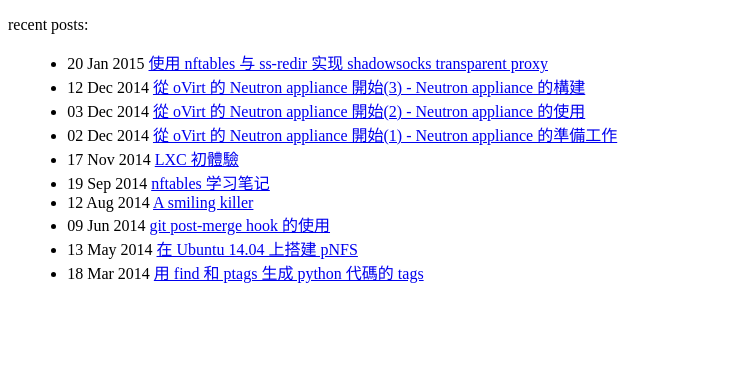
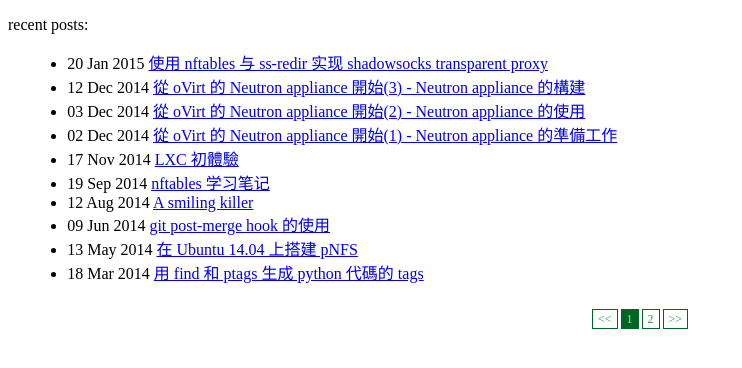
Before and after one commit to huntxu/huntxu.github.io, a Jekyll site: the page built from index.html, in a window 1280 px wide. Shown: the top 368 px of the page, without its empty margins (0-742 px from the left). Built offline with Jekyll 4.4.1, drawn with Linux system fonts in a browser that asks for light colours; Markdown is read by kramdown in place of the engine named in the settings; the list of posts is cut into pages by our own code.

Commit message:
blog: paginate the posts
Signed-off-by: huntxu <mhuntxu@gmail.com>

```diff
--- a/_config.yml
+++ b/_config.yml
@@ -3,6 +3,9 @@ description: 伤情处，高城望断，灯火已黄昏…
 url: http://huntxu.github.io
 
 timezone: Asia/Hong_Kong
+
+paginate: 10
+paginate_path: "page:num"
 
 permalink: /:year-:month-:day-:title.html
 
--- a/css/post.css
+++ b/css/post.css
@@ -31,6 +31,30 @@
 
 /* Generated by Paletton.com Â© 2002-2014 */
 /* http://paletton.com */
+
+.pagination {
+    text-align: center;
+    margin: 20px 30px;
+    font-size: 12px;
+    line-height: 30px;
+}
+
+.pagination span, .pagination a {
+    border: 1px solid #006422;
+    padding: 2px 5px;
+    text-decoration: none;
+    color: #289B4F;
+}
+
+.pagination a:hover {
+    background-color: #0B8133;
+    color: #AAD5B9;
+}
+
+.pagination span.current-page {
+    background-color: #006422;
+    color: #AAD5B9;
+}
 
 .post {
     background-color: #024155;
--- a/index.html
+++ b/index.html
@@ -5,7 +5,39 @@ title: Hunt's blog
 
 <p>recent posts:</p>
 <ul>
-    {% for post in site.posts limit:10 %}
+    {% for post in paginator.posts %}
     <li> {{ post.date | date_to_string }} <a href="{{ post.url }}">{{ post.title }}</a></li>
     {% endfor %}
 </ul>
+
+<div id="post-pagination" class="pagination">
+    {% if paginator.previous_page %}
+        {% if paginator.previous_page == 1 %}
+    <a href="/">&lt;&lt;</a>
+        {% else %}
+    <a href="{{ paginator.previous_page_path }}">&lt;&lt;</a>
+        {% endif %}
+    {% else %}
+    <span>&lt;&lt;</span>
+    {% endif %}
+
+    {% if paginator.page == 1 %}
+    <span class="current-page">1</span>
+    {% else %}
+    <a href="/">1</a>
+    {% endif %}
+
+    {% for count in (2..paginator.total_pages) %}
+        {% if count == paginator.page %}
+    <span class="current-page">{{ count }}</span>
+        {% else %}
+    <a href="/page{{ count }}">{{ count }}</a>
+        {% endif %}
+    {% endfor %}
+
+    {% if paginator.next_page %}
+    <a href="{{ paginator.next_page_path }}">&gt;&gt;</a>
+    {% else %}
+    <span>&gt;&gt;</span>
+    {% endif %}
+</div>
```
